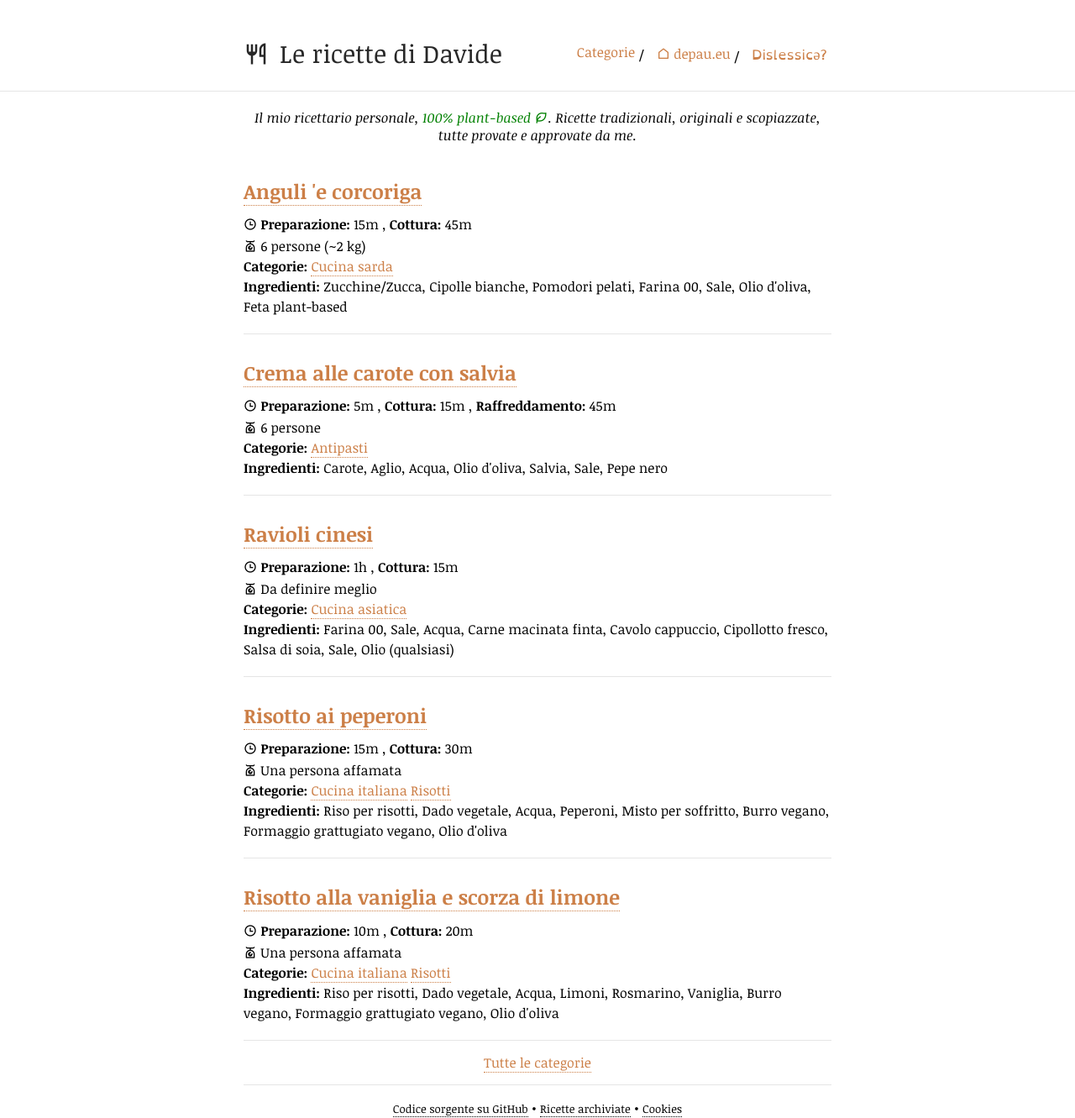
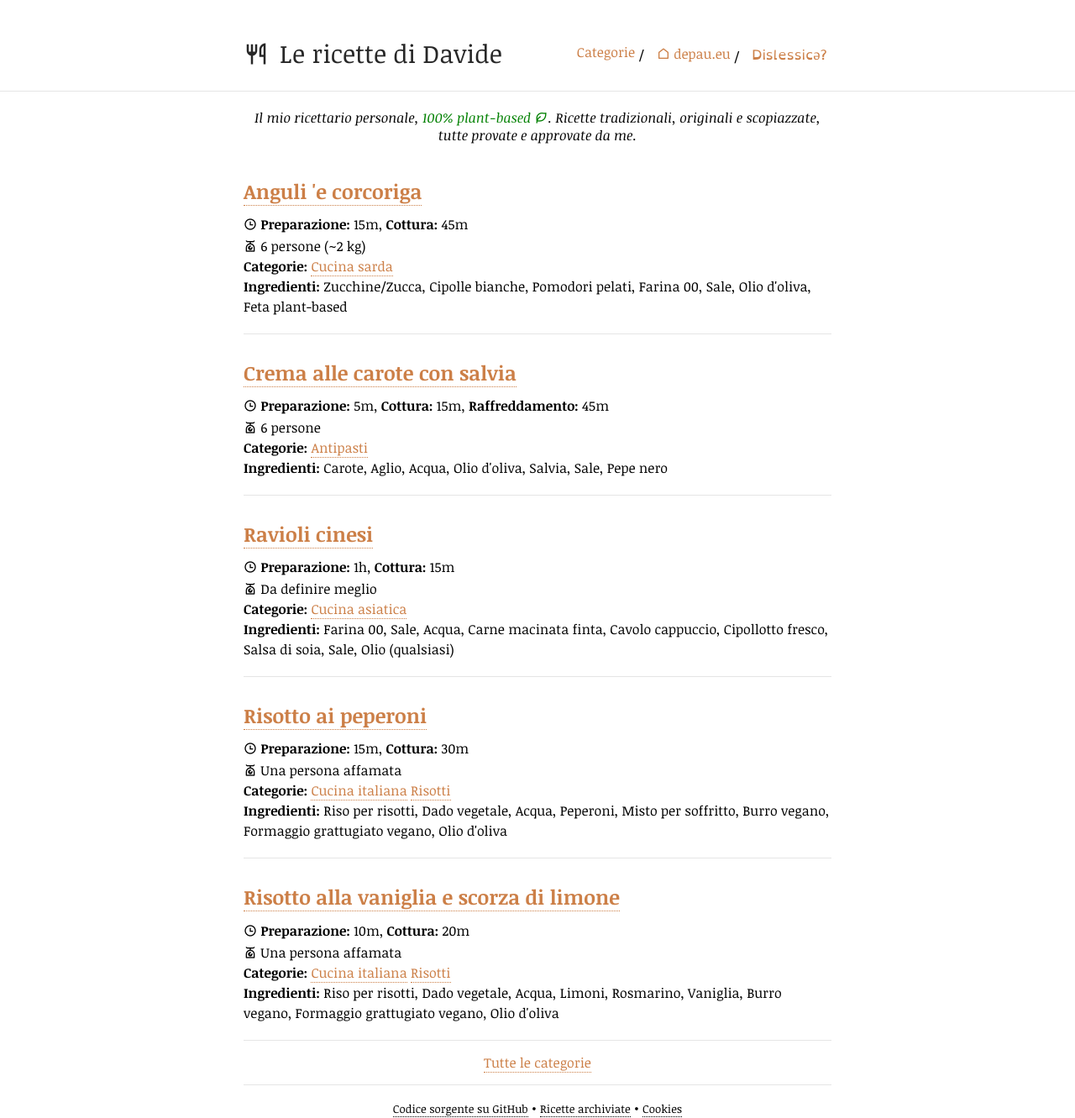
Before and after one commit to depau/ricette.depau.eu, a Jekyll site: the page built from index.html, in a window 1280 px wide. Shown: the whole page at 84% size. Built offline with Jekyll 4.4.1, drawn with Linux system fonts in a browser that asks for light colours; comment, search, counter and statistics services are not loaded; some of the changed lines change nothing that is shown.

Commit message:
Fix comma in ETA list

```diff
--- a/_includes/recipe_eta.html
+++ b/_includes/recipe_eta.html
@@ -19,8 +19,8 @@
     <i class="ri-time-line"></i>
     {% for component in components %}
         {{ component }}
-        {% if forloop.last == false %}
+        {%- unless forloop.last -%}
             ,
-        {% endif %}
+        {% endunless %}
     {% endfor %}
 {% endif %}
```
